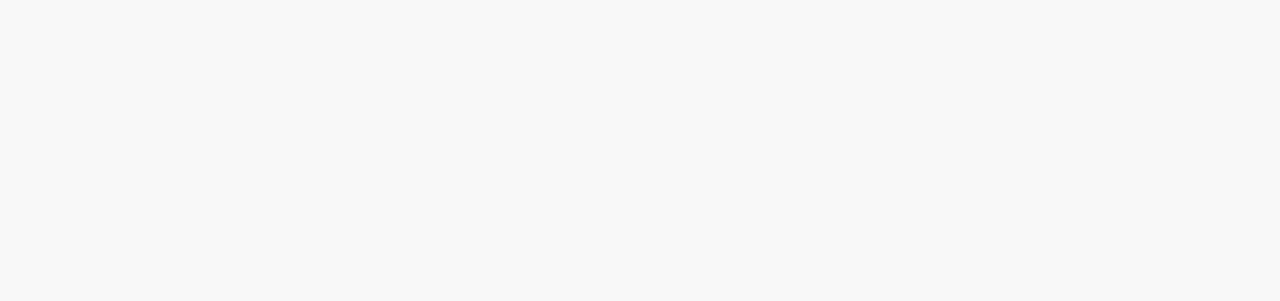
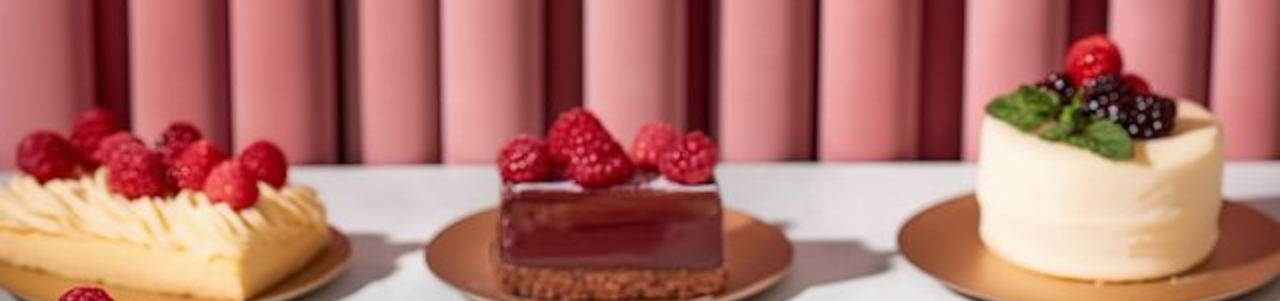
Before and after one commit to ajajai11/patstavigs-darbs, a plain HTML site: page index.html in a window 1280 px wide. Shown: the top 301 px of the page. Drawn offline with nearby package versions, Linux system fonts and the light colour scheme.

Commit message:
Update style.css

```diff
--- a/style.css
+++ b/style.css
@@ -7,7 +7,7 @@ body {
 /* HERO */
 .hero {
     height: 90vh;
-    background: url("images/fons.jpg") no-repeat center/cover;
+    background: url("fons.jpg") no-repeat center/cover;
     display: flex;
     align-items: center;
     padding-left: 80px;
```
